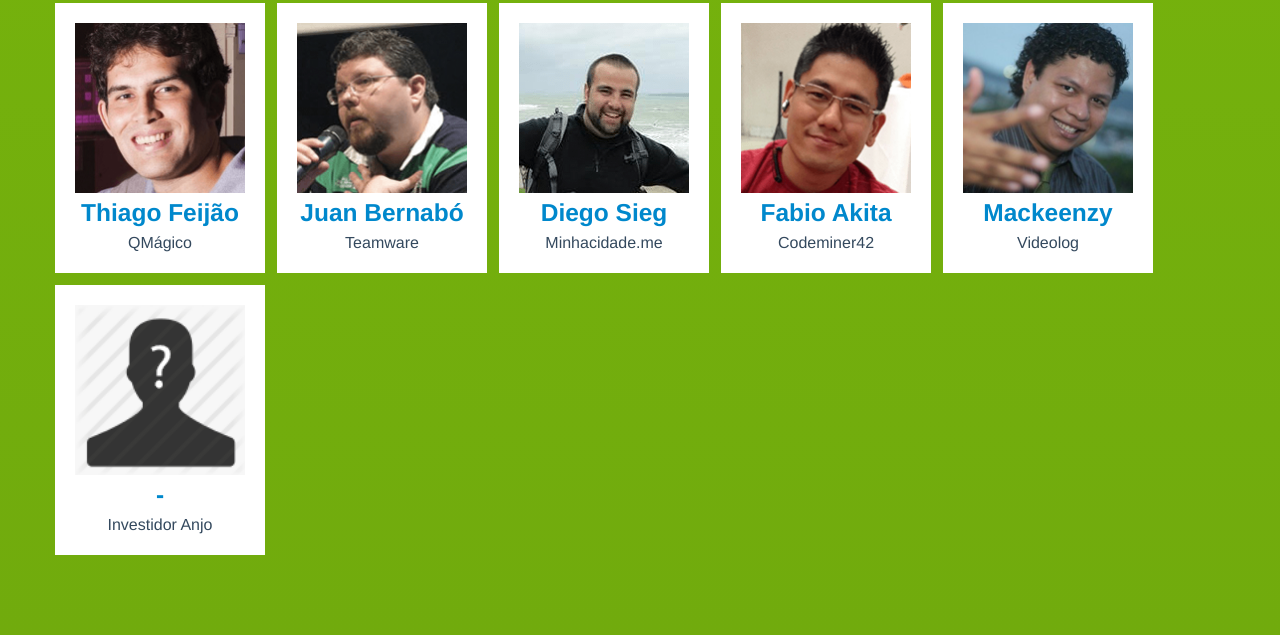
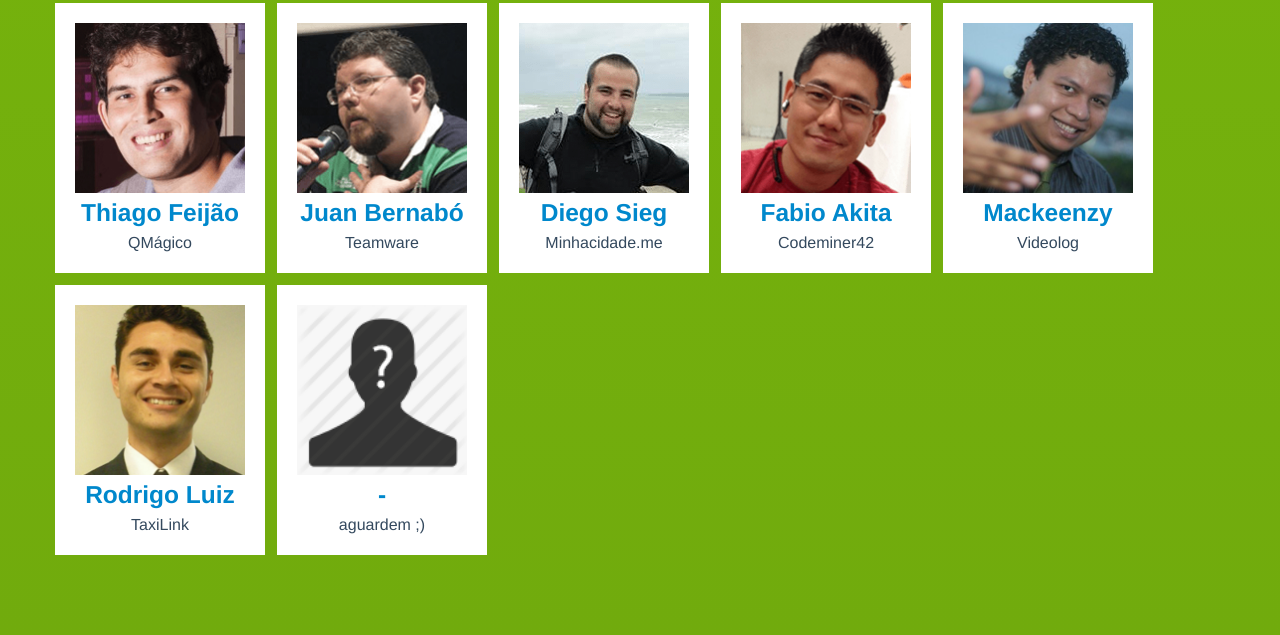
Before and after one commit to designa/startup-vale-2013, a plain HTML site: page index.html in a window 1280 px wide. Shown: the part 1492-2127 px from the top of the page. Drawn offline with Linux system fonts and the light colour scheme; some packages are replaced by stand-ins of ours.

Commit message:
adicionado o palestrante Rodrigo Luiz

```diff
--- a/index.html
+++ b/index.html
@@ -122,10 +122,17 @@
                   </li>
                   <li class="speakers-item" itemprop="performer" itemscope="" itemtype="http://schema.org/Person">
                     <span class="speaker-photo">
+                      <img class="photo" src="images/speakers/speaker-rodrigo.png" height="128" width="128" alt="Rodrigo Luiz" itemprop="image">
+                    </span>
+                    <h3 class="speakers-name"><a href="https://twitter.com/eng_rodrigo_ita" target="_blank" title="Twitter @eng_rodrigo_ita">Rodrigo Luiz</a></h3>
+                    <p class="speakers-bio">TaxiLink</p>
+                  </li>
+                  <li class="speakers-item" itemprop="performer" itemscope="" itemtype="http://schema.org/Person">
+                    <span class="speaker-photo">
                       <img class="photo" src="images/avatar-speaker.png" height="128" width="128" alt="-" itemprop="image">
                     </span>
                     <h3 class="speakers-name"><a href="https://twitter.com/-" target="_blank" title="Twitter @-">-</a></h3>
-                    <p class="speakers-bio">Investidor Anjo</p>
+                    <p class="speakers-bio">aguardem ;)</p>
                   </li>
                 </ul>
               </div>
```
Also changed, not shown: images/speakers/speaker-rodrigo.png (added).
